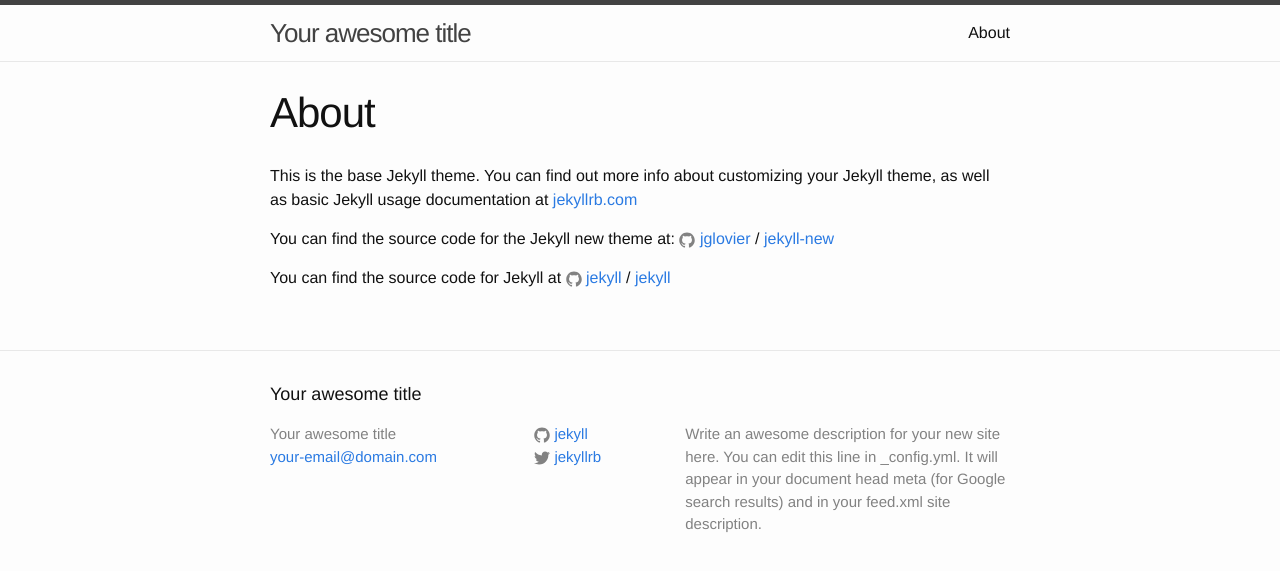
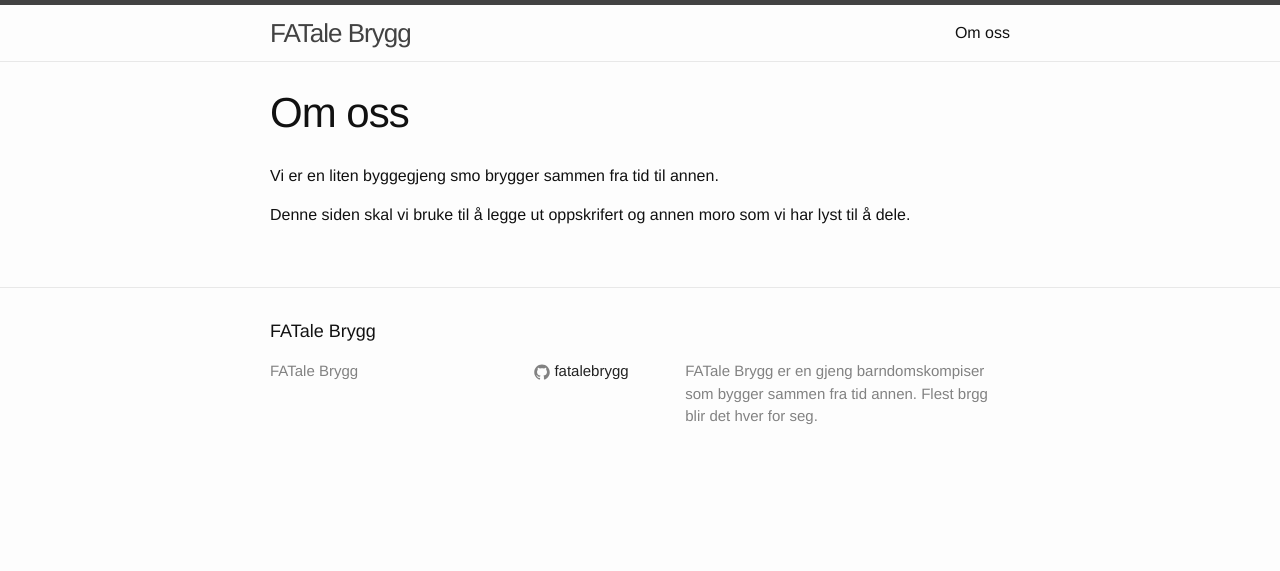
Before and after one commit to fatalebrygg/fatalebrygg.github.io, a Jekyll site: the page built from about.md, in a window 1280 px wide. Shown: the top 571 px of the page. Built offline with Jekyll 4.4.1, drawn with Linux system fonts in a browser that asks for light colours; Markdown is read by kramdown in place of the engine named in the settings.

Commit message:
Oppskrifter -> bryggelog

```diff
--- a/_config.yml
+++ b/_config.yml
@@ -6,16 +6,13 @@
 # 'jekyll serve'. If you change this file, please restart the server process.
 
 # Site settings
-title: Your awesome title
-email: your-email@domain.com
-description: > # this means to ignore newlines until "baseurl:"
-  Write an awesome description for your new site here. You can edit this
-  line in _config.yml. It will appear in your document head meta (for
-  Google search results) and in your feed.xml site description.
+title: FATale Brygg
+description: FATale Brygg er en gjeng barndomskompiser som bygger sammen fra tid annen. Flest brgg blir det hver for seg.
+
 baseurl: "" # the subpath of your site, e.g. /blog
-url: "http://yourdomain.com" # the base hostname & protocol for your site
-twitter_username: jekyllrb
-github_username:  jekyll
+url: "http://fatalebrygg.no" # the base hostname & protocol for your site
+#twitter_username: jekyllrb
+github_username:  fatalebrygg
 
 # Build settings
-markdown: kramdown
+markdown: redcarpet
--- a/_includes/footer.html
+++ b/_includes/footer.html
@@ -8,7 +8,7 @@
       <div class="footer-col footer-col-1">
         <ul class="contact-list">
           <li>{{ site.title }}</li>
-          <li><a href="mailto:{{ site.email }}">{{ site.email }}</a></li>
+          <!--li><a href="mailto:{{ site.email }}">{{ site.email }}</a></li-->
         </ul>
       </div>
 
--- a/_posts/2016-01-30-welcome-to-jekyll.markdown
+++ b/_posts/2016-01-30-welcome-to-jekyll.markdown
@@ -1,7 +1,7 @@
 ---
 layout: post
 title:  "Welcome to Jekyll!"
-date:   2016-01-30 13:57:20 +0100
+date:   2099-01-30 13:57:20 +0100
 categories: jekyll update
 ---
 You’ll find this post in your `_posts` directory. Go ahead and edit it and re-build the site to see your changes. You can rebuild the site in many different ways, but the most common way is to run `jekyll serve`, which launches a web server and auto-regenerates your site when a file is updated.
--- a/about.md
+++ b/about.md
@@ -1,15 +1,9 @@
 ---
 layout: page
-title: About
+title: Om oss
 permalink: /about/
 ---
 
-This is the base Jekyll theme. You can find out more info about customizing your Jekyll theme, as well as basic Jekyll usage documentation at [jekyllrb.com](http://jekyllrb.com/)
+Vi er en liten byggegjeng smo brygger sammen fra tid til annen.
 
-You can find the source code for the Jekyll new theme at:
-{% include icon-github.html username="jglovier" %} /
-[jekyll-new](https://github.com/jglovier/jekyll-new)
-
-You can find the source code for Jekyll at
-{% include icon-github.html username="jekyll" %} /
-[jekyll](https://github.com/jekyll/jekyll)
+Denne siden skal vi bruke til å legge ut oppskrifert og annen moro som vi har lyst til å dele.
--- a/css/main.scss
+++ b/css/main.scss
@@ -16,7 +16,7 @@ $spacing-unit:     30px;
 
 $text-color:       #111;
 $background-color: #fdfdfd;
-$brand-color:      #2a7ae2;
+$brand-color:      #222;
 
 $grey-color:       #828282;
 $grey-color-light: lighten($grey-color, 40%);
--- a/index.html
+++ b/index.html
@@ -4,7 +4,7 @@ layout: default
 
 <div class="home">
 
-  <h1 class="page-heading">Posts</h1>
+  <h1 class="page-heading">Bryggelog</h1>
 
   <ul class="post-list">
     {% for post in site.posts %}
```
Also changed, not shown: _layouts/oppskrift.html (added, +20 -0 lines), _posts/2015-02-19-kald_kjeller.markdown (added, +90 -0 lines), _posts/oppskrifts_template.markdown (added, +39 -0 lines).
